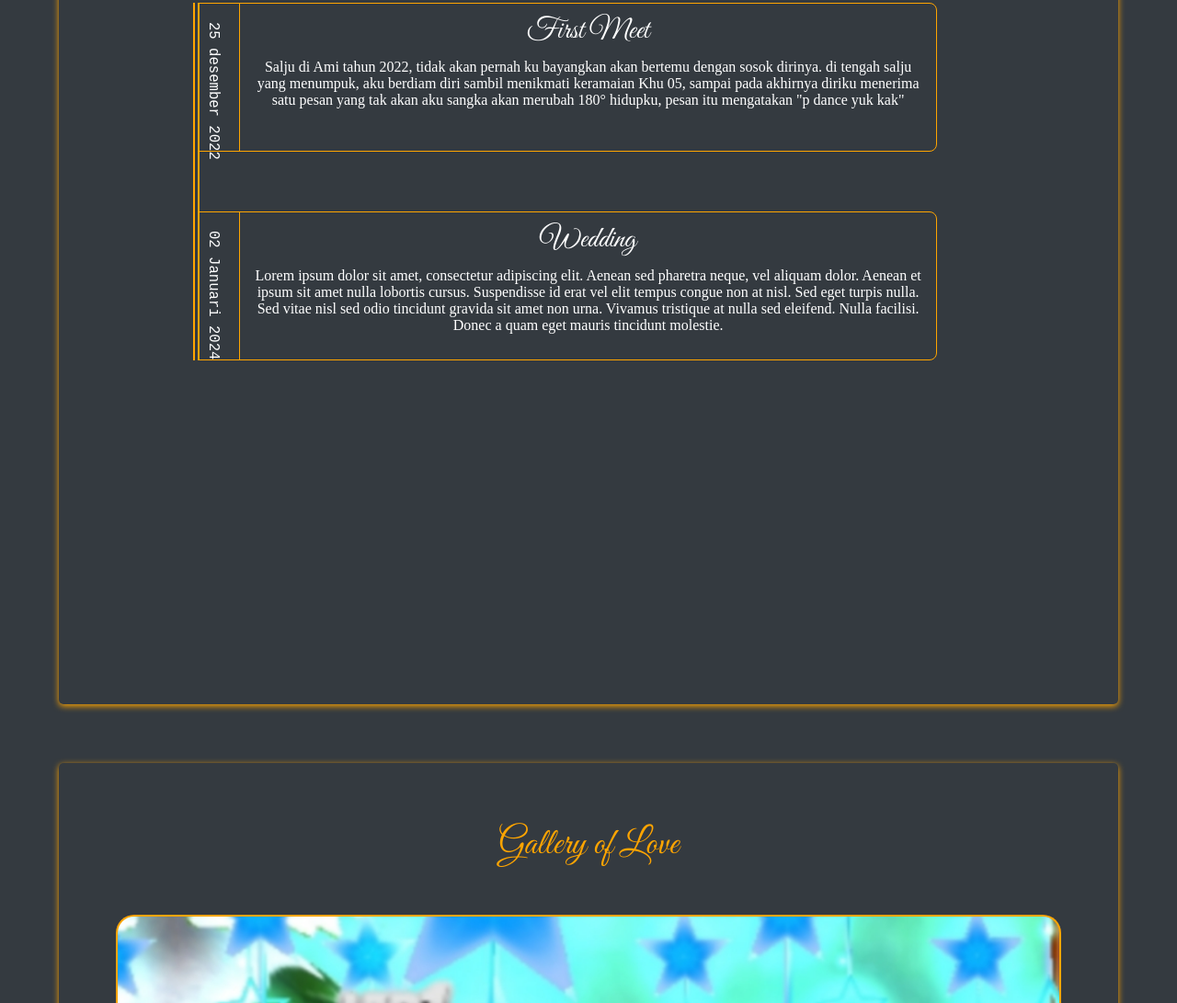
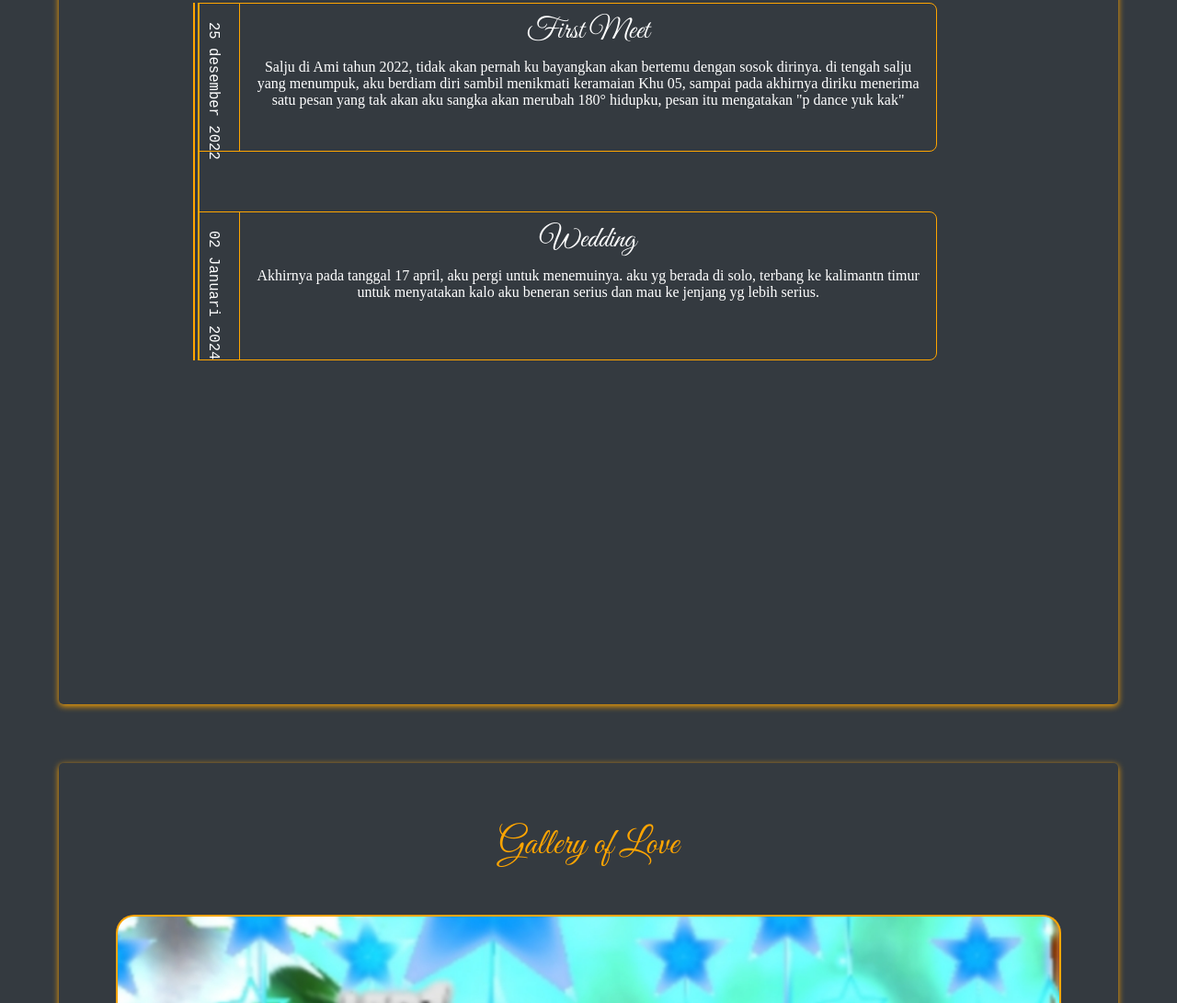
Before and after one commit to scriptkiddo0/ourwedding, a plain HTML site: page index.html in a window 1280 px wide. Shown: the part 3148-4239 px from the top of the page at 92% size. Drawn offline with nearby package versions, Linux system fonts and the light colour scheme.

Commit message:
Update index.html

```diff
--- a/index.html
+++ b/index.html
@@ -5,7 +5,7 @@
      <meta name="viewport" content="width=device-width, initial-scale=1.0" />
     <meta name="keywords" content="invitation, littleart, undangan" />
     <meta name="description" content="Undangan pernikahan SLUG pada TANGGAL" />
-    <title>Wedding Invitation SLUG</title>
+    <title>Wedding Invitation Hisoka & Dyrascha</title>
     <link rel="stylesheet" href="https://unpkg.com/aos@next/dist/aos.css" />
     <link rel="preconnect" href="https://fonts.googleapis.com">
     <link rel="preconnect" href="https://fonts.gstatic.com" crossorigin>
@@ -24,7 +24,7 @@
     <!-- Cover undangan -->
     <section id="cover">
       <p>The Wedding of</p>
-      <h1 class="text-judul">Hisokaa & Dyrascha</h1>
+      <h1 class="text-judul"> Hisokaa & Dyrascha </h1>
       <p>januari 02 2024</p>
       <div class="untuk">
         <p>
@@ -108,7 +108,7 @@ di tengah salju yang menumpuk, aku berdiam diri sambil menikmati keramaian Khu 0
           </h3>
           <p class="tm-tanggal">02 Januari 2024</p>
           <p>
-            Lorem ipsum dolor sit amet, consectetur adipiscing elit. Aenean sed pharetra neque, vel aliquam dolor. Aenean et ipsum sit amet nulla lobortis cursus. Suspendisse id erat vel elit tempus congue non at nisl. Sed eget turpis nulla. Sed vitae nisl sed odio tincidunt gravida sit amet non urna. Vivamus tristique at nulla sed eleifend. Nulla facilisi. Donec a quam eget mauris tincidunt molestie.
+            Akhirnya pada tanggal 17 april, aku pergi untuk menemuinya. aku yg berada di solo, terbang ke kalimantn timur untuk menyatakan kalo aku beneran serius dan mau ke jenjang yg lebih serius.
           </p>
         </div>
 
```
